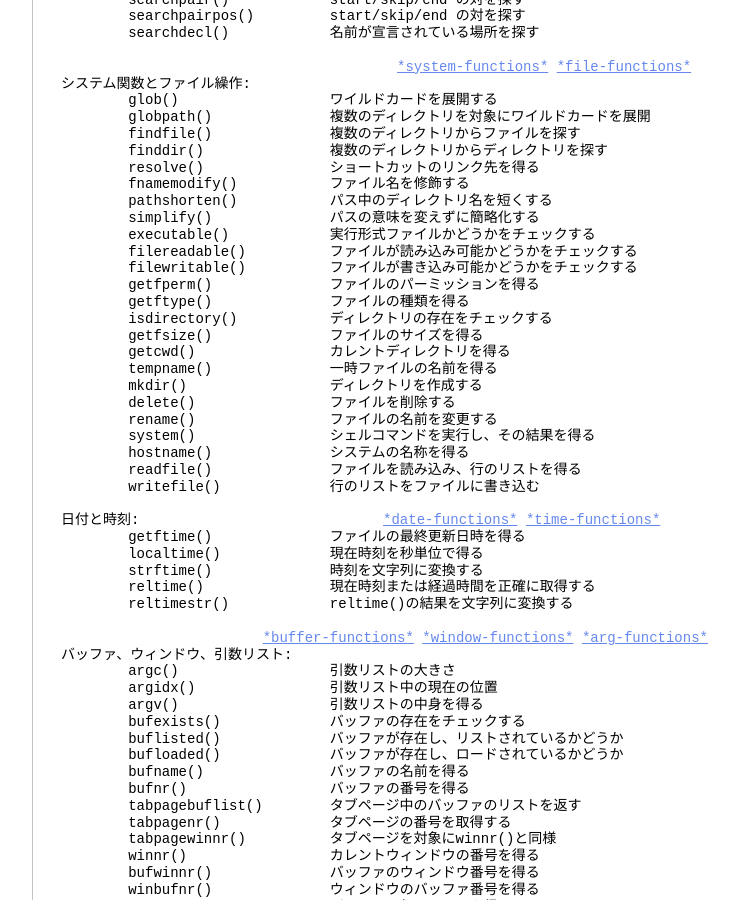
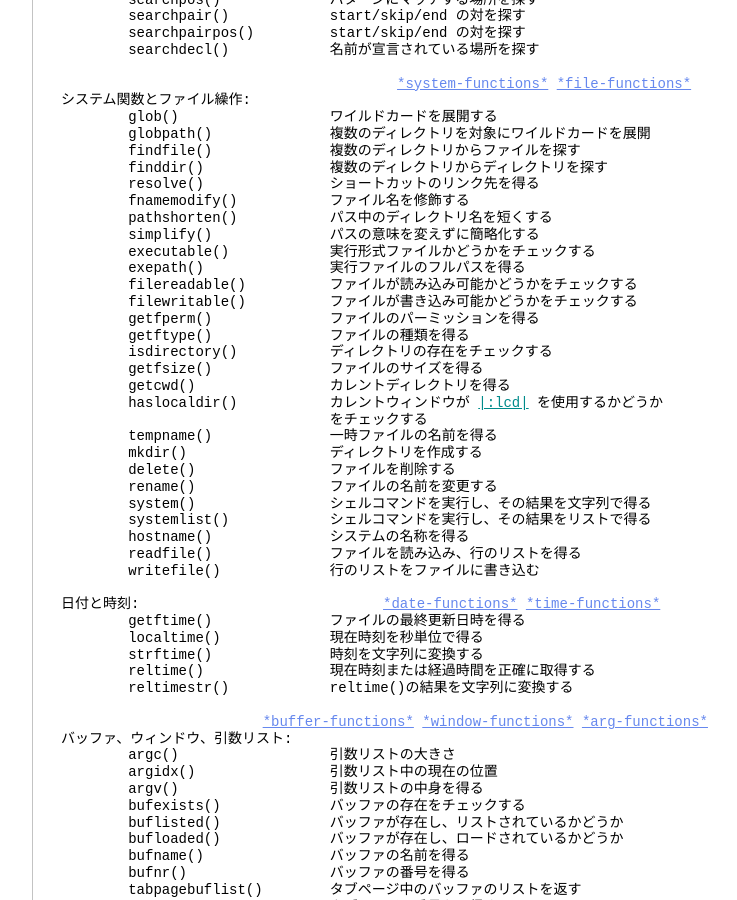
Before and after one commit to vim-jp/vimdoc-ja, a Jekyll site: the page built from usr_41.html, in a window 1280 px wide and 900 px high, scrolled down 12070 px. Shown: the whole window, without its empty margins (340-1077 px from the left). Built offline with Jekyll 4.4.1, drawn with Linux system fonts in a browser that asks for light colours; nearby versions of some CDN libraries; Markdown is read by kramdown in place of the engine named in the settings; comment, search, counter and statistics services are not loaded; some of the changed text lies outside the part shown.

Commit message:
Deployed vim-jp/vimdoc-ja@336d89d41482ba8b3b921749a9c9afb3f5f6318d by ixeris.kaoriya.net

```diff
--- a/usr_41.html
+++ b/usr_41.html
@@ -3,7 +3,7 @@ layout: vimdoc
 helpname: 'usr_41'
 ---
 <div id='vimCodeElement'>
-<a class="Constant" href="usr_41.html" name="usr_41.txt">*usr_41.txt*</a>&nbsp;&nbsp;&nbsp;&nbsp;For Vim バージョン 7.4.&nbsp;&nbsp;Last change: 2014 Jan 10<br>
+<a class="Constant" href="usr_41.html" name="usr_41.txt">*usr_41.txt*</a>&nbsp;&nbsp;&nbsp;&nbsp;For Vim バージョン 7.4.&nbsp;&nbsp;Last change: 2014 Apr 05<br>
 <br>
 &nbsp;&nbsp;&nbsp;&nbsp;&nbsp;&nbsp;&nbsp;&nbsp;&nbsp;&nbsp;&nbsp;&nbsp;&nbsp;&nbsp;&nbsp;&nbsp;&nbsp;&nbsp;&nbsp;&nbsp; VIM USER MANUAL - by Bram Moolenaar<br>
 <br>
@@ -605,6 +605,7 @@ substitute() コマンドの前後にいろいろな処理を入れたりする
 &nbsp;&nbsp;&nbsp;&nbsp;&nbsp;&nbsp;&nbsp;&nbsp;map()&nbsp;&nbsp;&nbsp;&nbsp;&nbsp;&nbsp;&nbsp;&nbsp;&nbsp;&nbsp;&nbsp;&nbsp;&nbsp;&nbsp;&nbsp;&nbsp;&nbsp;&nbsp; リストの各要素を変換する<br>
 &nbsp;&nbsp;&nbsp;&nbsp;&nbsp;&nbsp;&nbsp;&nbsp;sort()&nbsp;&nbsp;&nbsp;&nbsp;&nbsp;&nbsp;&nbsp;&nbsp;&nbsp;&nbsp;&nbsp;&nbsp;&nbsp;&nbsp;&nbsp;&nbsp;&nbsp;&nbsp;リストをソートする<br>
 &nbsp;&nbsp;&nbsp;&nbsp;&nbsp;&nbsp;&nbsp;&nbsp;reverse()&nbsp;&nbsp;&nbsp;&nbsp;&nbsp;&nbsp;&nbsp;&nbsp;&nbsp;&nbsp;&nbsp;&nbsp;&nbsp;&nbsp; リストの並び順を反転させる<br>
+&nbsp;&nbsp;&nbsp;&nbsp;&nbsp;&nbsp;&nbsp;&nbsp;uniq()&nbsp;&nbsp;&nbsp;&nbsp;&nbsp;&nbsp;&nbsp;&nbsp;&nbsp;&nbsp;&nbsp;&nbsp;&nbsp;&nbsp;&nbsp;&nbsp;&nbsp;&nbsp;隣接して繰り返される要素のコピーを削除する<br>
 &nbsp;&nbsp;&nbsp;&nbsp;&nbsp;&nbsp;&nbsp;&nbsp;split()&nbsp;&nbsp;&nbsp;&nbsp;&nbsp;&nbsp;&nbsp;&nbsp;&nbsp;&nbsp;&nbsp;&nbsp;&nbsp;&nbsp;&nbsp;&nbsp; 文字列を分割し、リストにする<br>
 &nbsp;&nbsp;&nbsp;&nbsp;&nbsp;&nbsp;&nbsp;&nbsp;join()&nbsp;&nbsp;&nbsp;&nbsp;&nbsp;&nbsp;&nbsp;&nbsp;&nbsp;&nbsp;&nbsp;&nbsp;&nbsp;&nbsp;&nbsp;&nbsp;&nbsp;&nbsp;リストの要素を連結し、文字列にする<br>
 &nbsp;&nbsp;&nbsp;&nbsp;&nbsp;&nbsp;&nbsp;&nbsp;range()&nbsp;&nbsp;&nbsp;&nbsp;&nbsp;&nbsp;&nbsp;&nbsp;&nbsp;&nbsp;&nbsp;&nbsp;&nbsp;&nbsp;&nbsp;&nbsp; 数列リストを返す<br>
@@ -724,6 +725,7 @@ substitute() コマンドの前後にいろいろな処理を入れたりする
 &nbsp;&nbsp;&nbsp;&nbsp;&nbsp;&nbsp;&nbsp;&nbsp;pathshorten()&nbsp;&nbsp;&nbsp;&nbsp;&nbsp;&nbsp;&nbsp;&nbsp;&nbsp;&nbsp; パス中のディレクトリ名を短くする<br>
 &nbsp;&nbsp;&nbsp;&nbsp;&nbsp;&nbsp;&nbsp;&nbsp;simplify()&nbsp;&nbsp;&nbsp;&nbsp;&nbsp;&nbsp;&nbsp;&nbsp;&nbsp;&nbsp;&nbsp;&nbsp;&nbsp;&nbsp;パスの意味を変えずに簡略化する<br>
 &nbsp;&nbsp;&nbsp;&nbsp;&nbsp;&nbsp;&nbsp;&nbsp;executable()&nbsp;&nbsp;&nbsp;&nbsp;&nbsp;&nbsp;&nbsp;&nbsp;&nbsp;&nbsp;&nbsp;&nbsp;実行形式ファイルかどうかをチェックする<br>
+&nbsp;&nbsp;&nbsp;&nbsp;&nbsp;&nbsp;&nbsp;&nbsp;exepath()&nbsp;&nbsp;&nbsp;&nbsp;&nbsp;&nbsp;&nbsp;&nbsp;&nbsp;&nbsp;&nbsp;&nbsp;&nbsp;&nbsp; 実行ファイルのフルパスを得る<br>
 &nbsp;&nbsp;&nbsp;&nbsp;&nbsp;&nbsp;&nbsp;&nbsp;filereadable()&nbsp;&nbsp;&nbsp;&nbsp;&nbsp;&nbsp;&nbsp;&nbsp;&nbsp;&nbsp;ファイルが読み込み可能かどうかをチェックする<br>
 &nbsp;&nbsp;&nbsp;&nbsp;&nbsp;&nbsp;&nbsp;&nbsp;filewritable()&nbsp;&nbsp;&nbsp;&nbsp;&nbsp;&nbsp;&nbsp;&nbsp;&nbsp;&nbsp;ファイルが書き込み可能かどうかをチェックする<br>
 &nbsp;&nbsp;&nbsp;&nbsp;&nbsp;&nbsp;&nbsp;&nbsp;getfperm()&nbsp;&nbsp;&nbsp;&nbsp;&nbsp;&nbsp;&nbsp;&nbsp;&nbsp;&nbsp;&nbsp;&nbsp;&nbsp;&nbsp;ファイルのパーミッションを得る<br>
@@ -731,11 +733,14 @@ substitute() コマンドの前後にいろいろな処理を入れたりする
 &nbsp;&nbsp;&nbsp;&nbsp;&nbsp;&nbsp;&nbsp;&nbsp;isdirectory()&nbsp;&nbsp;&nbsp;&nbsp;&nbsp;&nbsp;&nbsp;&nbsp;&nbsp;&nbsp; ディレクトリの存在をチェックする<br>
 &nbsp;&nbsp;&nbsp;&nbsp;&nbsp;&nbsp;&nbsp;&nbsp;getfsize()&nbsp;&nbsp;&nbsp;&nbsp;&nbsp;&nbsp;&nbsp;&nbsp;&nbsp;&nbsp;&nbsp;&nbsp;&nbsp;&nbsp;ファイルのサイズを得る<br>
 &nbsp;&nbsp;&nbsp;&nbsp;&nbsp;&nbsp;&nbsp;&nbsp;getcwd()&nbsp;&nbsp;&nbsp;&nbsp;&nbsp;&nbsp;&nbsp;&nbsp;&nbsp;&nbsp;&nbsp;&nbsp;&nbsp;&nbsp;&nbsp;&nbsp;カレントディレクトリを得る<br>
+&nbsp;&nbsp;&nbsp;&nbsp;&nbsp;&nbsp;&nbsp;&nbsp;haslocaldir()&nbsp;&nbsp;&nbsp;&nbsp;&nbsp;&nbsp;&nbsp;&nbsp;&nbsp;&nbsp; カレントウィンドウが&nbsp;<a class="Identifier" href="editing.html#:lcd">|:lcd|</a>&nbsp;を使用するかどうか<br>
+&nbsp;&nbsp;&nbsp;&nbsp;&nbsp;&nbsp;&nbsp;&nbsp;&nbsp;&nbsp;&nbsp;&nbsp;&nbsp;&nbsp;&nbsp;&nbsp;&nbsp;&nbsp;&nbsp;&nbsp;&nbsp;&nbsp;&nbsp;&nbsp;&nbsp;&nbsp;&nbsp;&nbsp;&nbsp;&nbsp;&nbsp;&nbsp;をチェックする<br>
 &nbsp;&nbsp;&nbsp;&nbsp;&nbsp;&nbsp;&nbsp;&nbsp;tempname()&nbsp;&nbsp;&nbsp;&nbsp;&nbsp;&nbsp;&nbsp;&nbsp;&nbsp;&nbsp;&nbsp;&nbsp;&nbsp;&nbsp;一時ファイルの名前を得る<br>
 &nbsp;&nbsp;&nbsp;&nbsp;&nbsp;&nbsp;&nbsp;&nbsp;mkdir()&nbsp;&nbsp;&nbsp;&nbsp;&nbsp;&nbsp;&nbsp;&nbsp;&nbsp;&nbsp;&nbsp;&nbsp;&nbsp;&nbsp;&nbsp;&nbsp; ディレクトリを作成する<br>
 &nbsp;&nbsp;&nbsp;&nbsp;&nbsp;&nbsp;&nbsp;&nbsp;delete()&nbsp;&nbsp;&nbsp;&nbsp;&nbsp;&nbsp;&nbsp;&nbsp;&nbsp;&nbsp;&nbsp;&nbsp;&nbsp;&nbsp;&nbsp;&nbsp;ファイルを削除する<br>
 &nbsp;&nbsp;&nbsp;&nbsp;&nbsp;&nbsp;&nbsp;&nbsp;rename()&nbsp;&nbsp;&nbsp;&nbsp;&nbsp;&nbsp;&nbsp;&nbsp;&nbsp;&nbsp;&nbsp;&nbsp;&nbsp;&nbsp;&nbsp;&nbsp;ファイルの名前を変更する<br>
-&nbsp;&nbsp;&nbsp;&nbsp;&nbsp;&nbsp;&nbsp;&nbsp;system()&nbsp;&nbsp;&nbsp;&nbsp;&nbsp;&nbsp;&nbsp;&nbsp;&nbsp;&nbsp;&nbsp;&nbsp;&nbsp;&nbsp;&nbsp;&nbsp;シェルコマンドを実行し、その結果を得る<br>
+&nbsp;&nbsp;&nbsp;&nbsp;&nbsp;&nbsp;&nbsp;&nbsp;system()&nbsp;&nbsp;&nbsp;&nbsp;&nbsp;&nbsp;&nbsp;&nbsp;&nbsp;&nbsp;&nbsp;&nbsp;&nbsp;&nbsp;&nbsp;&nbsp;シェルコマンドを実行し、その結果を文字列で得る<br>
+&nbsp;&nbsp;&nbsp;&nbsp;&nbsp;&nbsp;&nbsp;&nbsp;systemlist()&nbsp;&nbsp;&nbsp;&nbsp;&nbsp;&nbsp;&nbsp;&nbsp;&nbsp;&nbsp;&nbsp;&nbsp;シェルコマンドを実行し、その結果をリストで得る<br>
 &nbsp;&nbsp;&nbsp;&nbsp;&nbsp;&nbsp;&nbsp;&nbsp;hostname()&nbsp;&nbsp;&nbsp;&nbsp;&nbsp;&nbsp;&nbsp;&nbsp;&nbsp;&nbsp;&nbsp;&nbsp;&nbsp;&nbsp;システムの名称を得る<br>
 &nbsp;&nbsp;&nbsp;&nbsp;&nbsp;&nbsp;&nbsp;&nbsp;readfile()&nbsp;&nbsp;&nbsp;&nbsp;&nbsp;&nbsp;&nbsp;&nbsp;&nbsp;&nbsp;&nbsp;&nbsp;&nbsp;&nbsp;ファイルを読み込み、行のリストを得る<br>
 &nbsp;&nbsp;&nbsp;&nbsp;&nbsp;&nbsp;&nbsp;&nbsp;writefile()&nbsp;&nbsp;&nbsp;&nbsp;&nbsp;&nbsp;&nbsp;&nbsp;&nbsp;&nbsp;&nbsp;&nbsp; 行のリストをファイルに書き込む<br>
```
